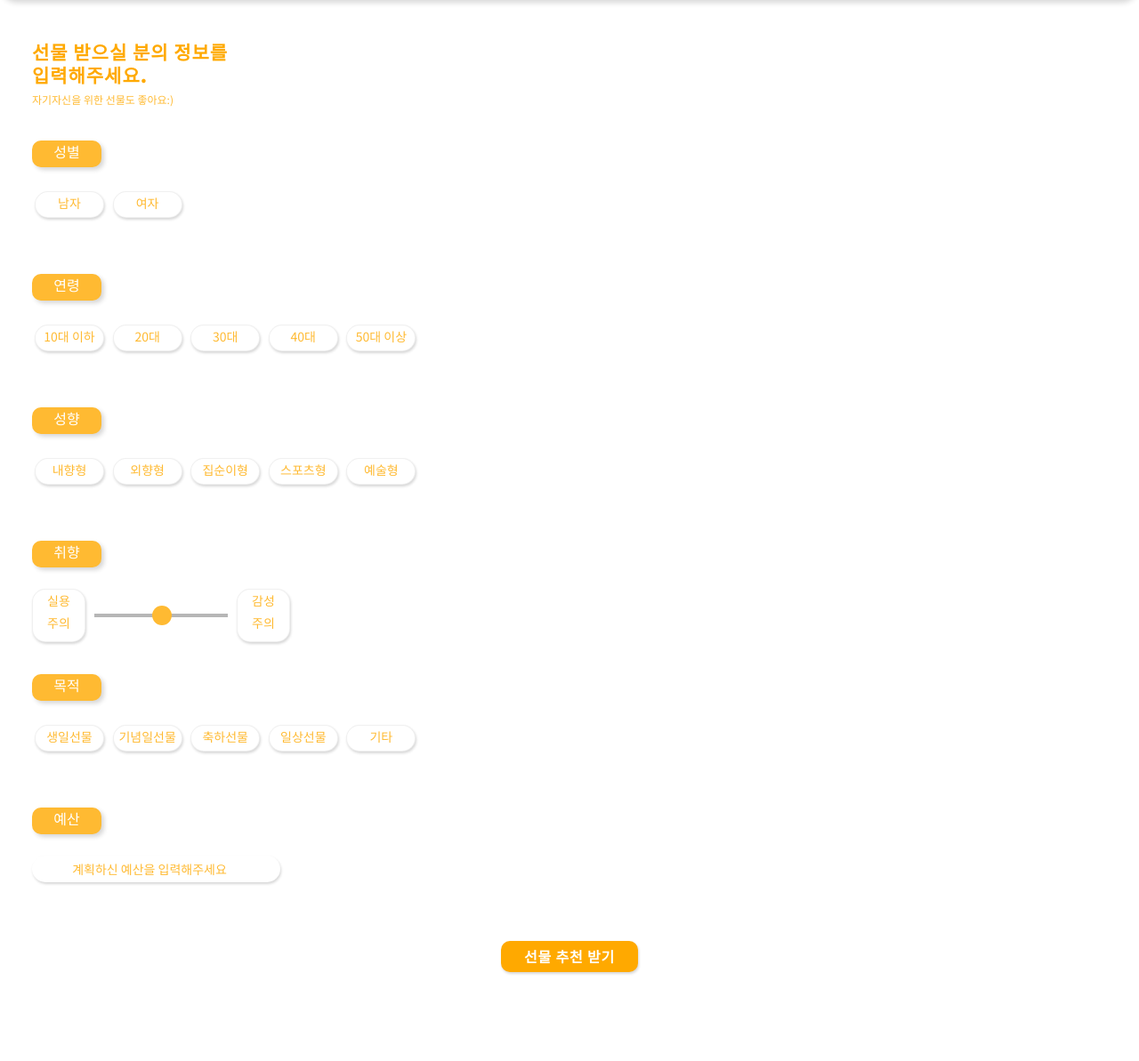
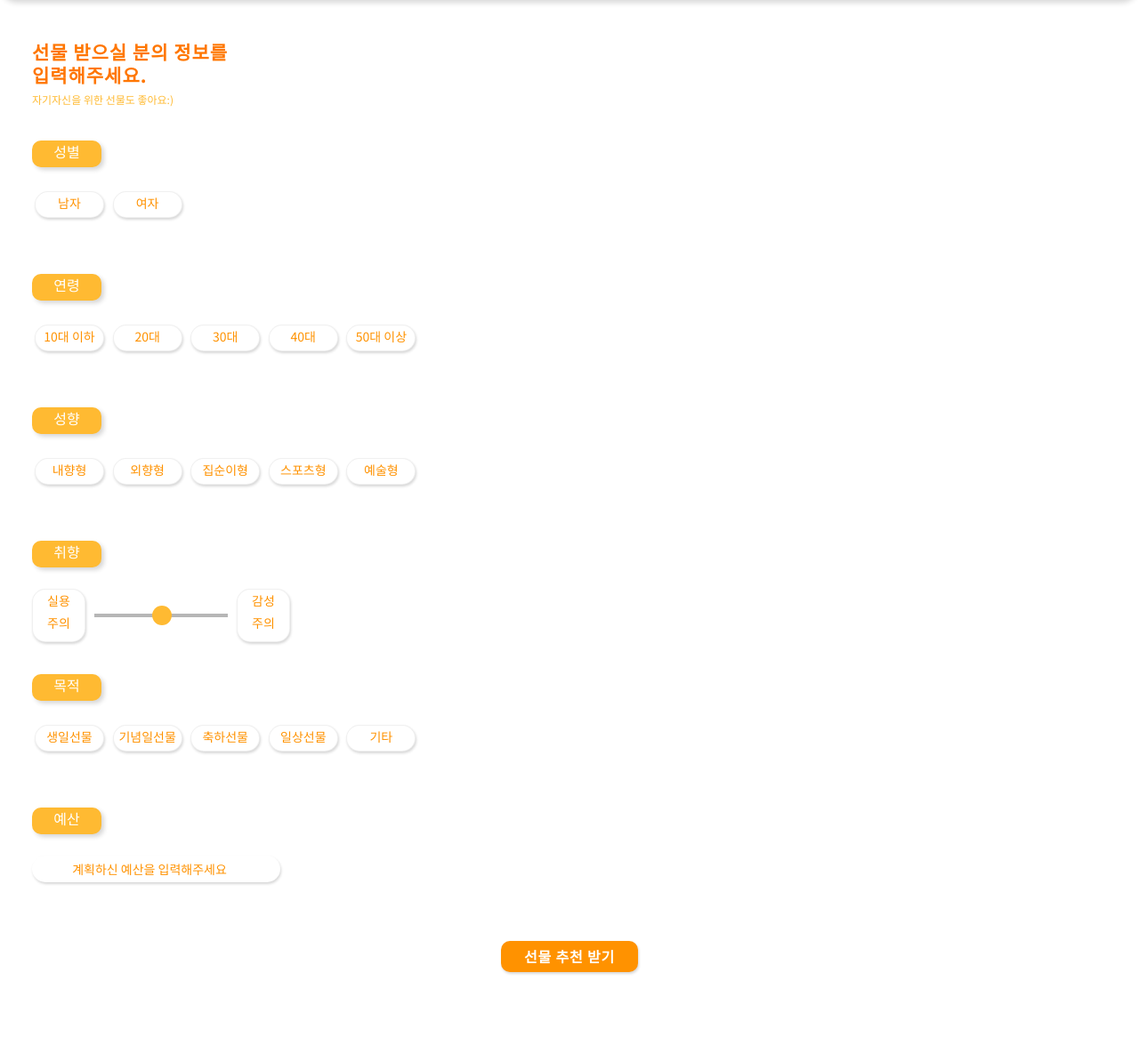
Before and after one commit to SeongwonChung/nasosun, a Django app: page /for_you in a window 1280 px wide. Shown: the part 66-1259 px from the top of the page at 89% size. Run offline with Django 3.2, Linux system fonts and the light colour scheme.

Commit message:
현식님

```diff
--- a/nasosunpj/app/static/for_you.css
+++ b/nasosunpj/app/static/for_you.css
@@ -13,13 +13,13 @@
     width: 249px;
     height: 55px;
     font-size: 21px;
-    font-weight: 900;
+    font-weight: bolder;
     font-stretch: normal;
     font-style: normal;
     line-height: 1.25;
     letter-spacing: 0.96px;
     text-align: left;
-    color: #ffa900;
+    color: #FF7600;
 }
 .for_you_sub_title{
     width: 180px;
@@ -80,7 +80,7 @@
     line-height: 1.79;
     letter-spacing: normal;
     text-align: center;
-    color: #FFBA32;
+    color: #FF9200;
     display: inline-block;
     margin: 3px;
     /* display:flex;
@@ -97,7 +97,7 @@
     line-height: 1.79;
     letter-spacing: normal;
     text-align: center;
-    color: #FFBA32;
+    color: #FF9200;
     display: inline-block;
     /* display:flex;
     justify-content: space-around; */
@@ -119,7 +119,7 @@
     line-height: 1.79;
     letter-spacing: normal;
     text-align: center;
-    color: #FFBA32;
+    color: #FF9200;
     margin: 3px;
 }
 .box_radio_age input[type="radio"]:checked + label {
@@ -134,7 +134,7 @@
     line-height: 1.79;
     letter-spacing: normal;
     text-align: center;
-    color: #FFBA32;
+    color: #FF9200;
 }
 .box_checkbox input[type="checkbox"] {
     opacity: 0;
@@ -153,7 +153,7 @@
     line-height: 1.79;
     letter-spacing: normal;
     text-align: center;
-    color: #FFBA32;
+    color: #FF9200;
     margin: 3px;
 }
 .box_checkbox input[type="checkbox"]:checked + label {
@@ -168,7 +168,7 @@
     line-height: 1.79;
     letter-spacing: normal;
     text-align: center;
-    color: #FFBA32;
+    color: #FF9200;
 }
 .box_slider{
     display: flex;
@@ -188,7 +188,7 @@
     line-height: 1.79;
     letter-spacing: normal;
     text-align: center;
-    color: #FFBA32;
+    color: #FF9200;
 }
 .slider{
     -webkit-appearance: none;  /* Override default CSS styles */
@@ -225,7 +225,7 @@
     line-height: 1.79;
     letter-spacing: normal;
     text-align: center;
-    color: #FFBA32;
+    color: #FF9200;
     margin: 3px;
 }
 .box_radio_purpose input[type="radio"]:checked + label {
@@ -240,7 +240,7 @@
     line-height: 1.79;
     letter-spacing: normal;
     text-align: center;
-    color: #FFBA32;
+    color: #FF9200;
 }
 .box_budget{
     width: 279px;
@@ -260,7 +260,7 @@
     border:none;
 }
 ::placeholder{
-    color: #FFBA32;
+    color: #FF9200;
 }
 .for_you_submit_container{
     width:100%;
@@ -274,7 +274,7 @@
     height: 35px;
     border-radius: 10px;
     box-shadow: 1px 2px 3px 0 rgba(0, 0, 0, 0.16);
-    background-color: #ffa900;
+    background-color: #FF9200;
     font-size: 16px;
     font-weight: bold;
     font-stretch: normal;
```
Also changed, not shown: nasosunpj/app/static/img/alcohol.png (added), nasosunpj/app/static/img/angel.png (added), nasosunpj/app/static/img/balloon-01.png (added), nasosunpj/app/static/img/fun.png (added).
